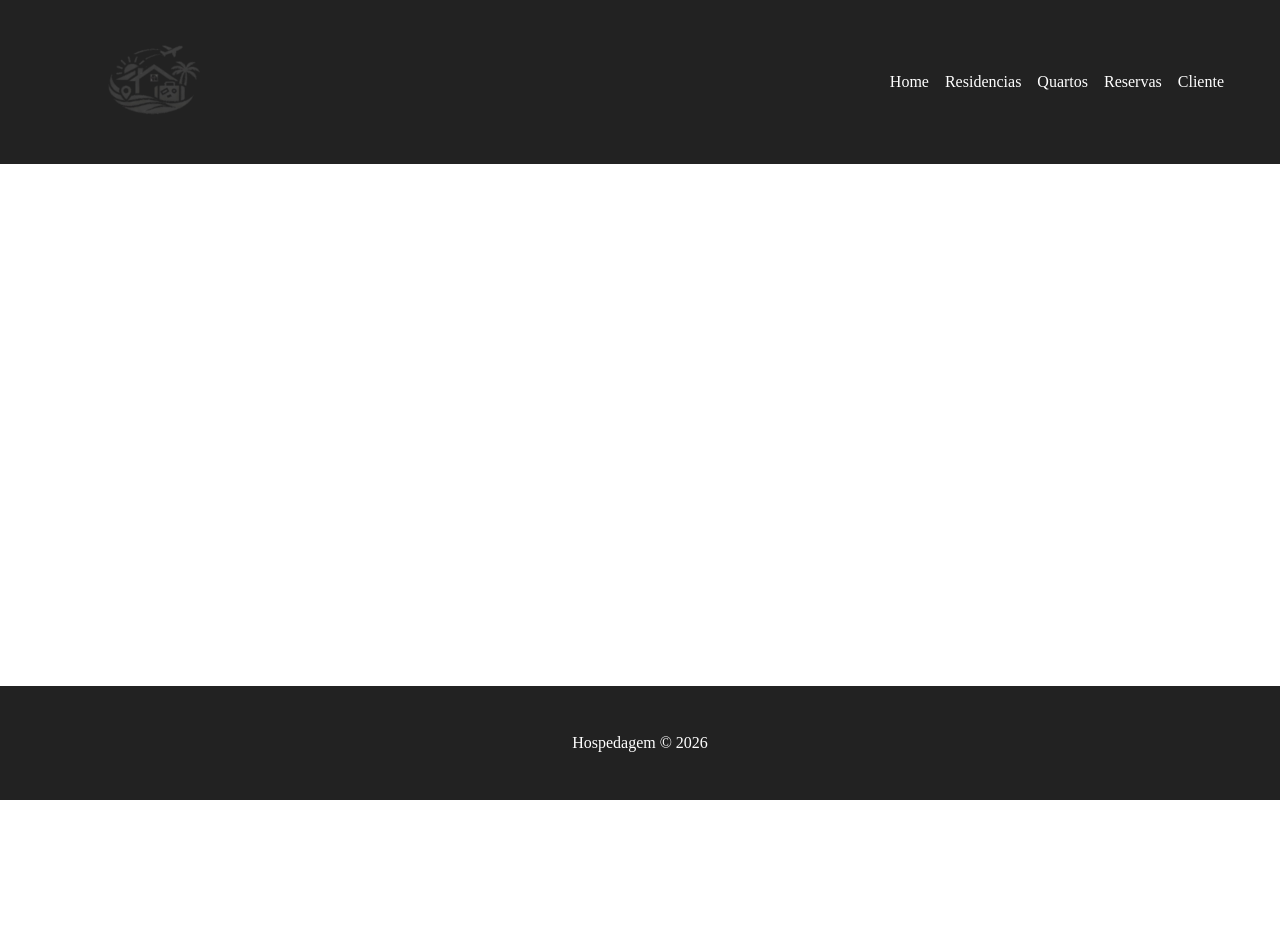
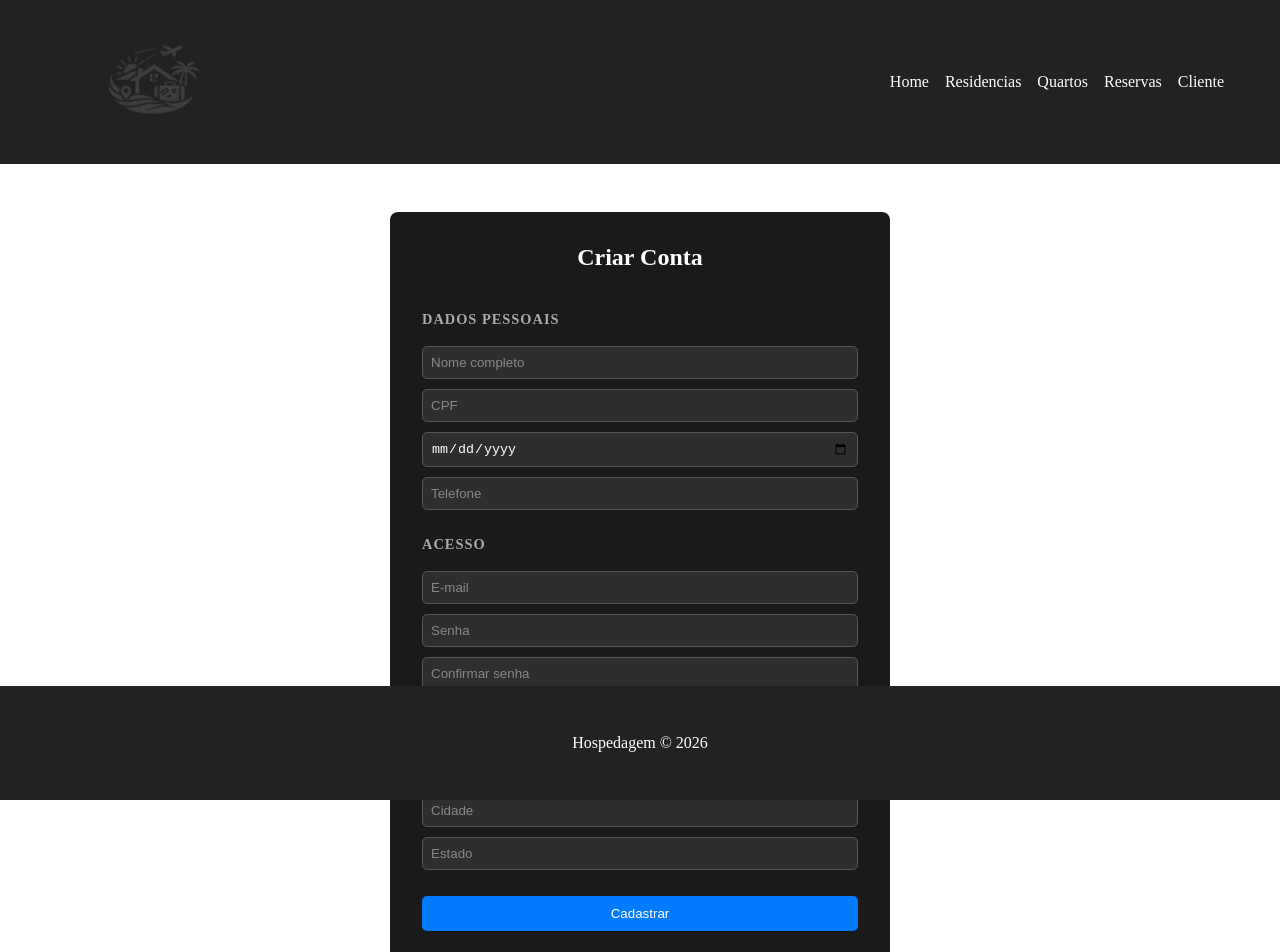
Before and after one commit to Programacao-Modular-PUC/trabalho-pratico-tphospedagem, a React (Vite) app in the folder vite-project/: page /criar-cliente in a window 1280 px wide. Shown: the top 952 px of the page. Before the commit the page ends 800 px from the top, so only its background shows below. Built offline with nearby package versions, Linux system fonts and the light colour scheme.

Commit message:
criação de tela de login e cadastro de cliente

```diff
--- a/vite-project/src/App.jsx
+++ b/vite-project/src/App.jsx
@@ -4,6 +4,8 @@ import Residencias from './assets/components/pages/Residencias.jsx'
 import Quartos from './assets/components/pages/Quartos.jsx'
 import Cliente from './assets/components/pages/Cliente.jsx'
 import Reserva from './assets/components/pages/Reserva.jsx'
+import Login from './assets/components/pages/Login.jsx'
+import CriarCliente from './assets/components/pages/CriarCliente.jsx'
 
 import Container from './assets/components/layout/Container.jsx'
 import Navbar from './assets/components/layout/Navbar.jsx'
@@ -18,7 +20,7 @@ function App() {
 
       <Navbar />
 
-    <Container customClass="min-height">
+    <Container customClass="min_height">
       <Routes>
 
         <Route path="/" element={<Home/>} />
@@ -27,6 +29,8 @@ function App() {
         <Route path="/clientes" element={<Cliente />} />
         <Route path="/reserva" element={<Reserva />} />
         <Route path="/quartos/:id" element={<Quartos />} />
+        <Route path="/login" element={<Login />} />
+        <Route path="/criar-cliente" element={<CriarCliente />} />
     </Routes>
 
   </Container>
--- a/vite-project/src/assets/components/layout/Navbar.jsx
+++ b/vite-project/src/assets/components/layout/Navbar.jsx
@@ -26,7 +26,7 @@ function Navbar(){
                 <Link to="/reserva">Reservas</Link>
             </li>
             <li className={styles.item}>
-                <Link to="/clientes">Cliente</Link>
+                <Link to="/login">Cliente</Link>
             </li>
 
         </ul>
--- /dev/null
+++ b/vite-project/src/assets/components/pages/CriarCliente.css
@@ -0,0 +1,53 @@
+.criar-container {
+  max-width: 500px;
+  margin: 3rem auto;
+  padding: 2rem;
+  background-color: #1a1a1a;
+  border-radius: 8px;
+}
+
+.criar-container h2 {
+  text-align: center;
+  color: white;
+  margin-bottom: 1.5rem;
+}
+
+.criar-container h3 {
+  color: #aaa;
+  margin: 1rem 0 0.5rem;
+  font-size: 0.9rem;
+  text-transform: uppercase;
+  letter-spacing: 1px;
+}
+
+.criar-form {
+  display: flex;
+  flex-direction: column;
+  gap: 10px;
+}
+
+.criar-form input {
+  padding: 8px;
+  border-radius: 5px;
+  border: 1px solid #555;
+  background-color: #2e2e2e;
+  color: white;
+}
+
+.criar-form input::placeholder {
+  color: #888;
+}
+
+.criar-form button {
+  margin-top: 1rem;
+  padding: 10px;
+  background-color: #007bff;
+  color: white;
+  border: none;
+  border-radius: 5px;
+  cursor: pointer;
+}
+
+.criar-form button:hover {
+  background-color: #0056b3;
+}
--- /dev/null
+++ b/vite-project/src/assets/components/pages/CriarCliente.jsx
@@ -0,0 +1,35 @@
+import './CriarCliente.css';
+
+export default function CriarCliente() {
+  function handleSubmit(e) {
+    e.preventDefault();
+  }
+
+  return (
+    <div style={{width: '100%'}}>
+      <div className="criar-container">
+        <h2>Criar Conta</h2>
+        <form className="criar-form" onSubmit={handleSubmit}>
+
+          <h3>Dados Pessoais</h3>
+          <input type="text" placeholder="Nome completo" />
+          <input type="text" placeholder="CPF" />
+          <input type="date" placeholder="Data de nascimento" />
+          <input type="tel" placeholder="Telefone" />
+
+          <h3>Acesso</h3>
+          <input type="email" placeholder="E-mail" />
+          <input type="password" placeholder="Senha" />
+          <input type="password" placeholder="Confirmar senha" />
+
+          <h3>Endereço</h3>
+          <input type="text" placeholder="CEP" />
+          <input type="text" placeholder="Cidade" />
+          <input type="text" placeholder="Estado" />
+
+          <button type="submit">Cadastrar</button>
+        </form>
+      </div>
+    </div>
+  );
+}
--- /dev/null
+++ b/vite-project/src/assets/components/pages/Login.css
@@ -0,0 +1,64 @@
+.login-container {
+  max-width: 400px;
+  margin: 3rem auto;
+  padding: 2rem;
+  background-color: #1a1a1a;
+  border-radius: 8px;
+}
+
+.login-container h2 {
+  text-align: center;
+  color: white;
+  margin-bottom: 1.5rem;
+}
+
+.login-form {
+  display: flex;
+  flex-direction: column;
+  gap: 10px;
+}
+
+.login-form input {
+  padding: 8px;
+  border-radius: 5px;
+  border: 1px solid #555;
+  background-color: #2e2e2e;
+  color: white;
+}
+
+.login-form button[type="submit"] {
+  margin-top: 10px;
+  padding: 10px;
+  background-color: #007bff;
+  color: white;
+  border: none;
+  border-radius: 5px;
+  cursor: pointer;
+}
+
+.login-form button[type="submit"]:hover {
+  background-color: #0056b3;
+}
+
+.login-container p {
+  text-align: center;
+  color: #aaa;
+  margin-top: 1rem;
+}
+
+.login-container .btn-criar {
+  display: block;
+  width: 100%;
+  margin-top: 0.5rem;
+  padding: 10px;
+  background-color: transparent;
+  color: #007bff;
+  border: 1px solid #007bff;
+  border-radius: 5px;
+  cursor: pointer;
+}
+
+.login-container .btn-criar:hover {
+  background-color: #007bff;
+  color: white;
+}
--- /dev/null
+++ b/vite-project/src/assets/components/pages/Login.jsx
@@ -0,0 +1,27 @@
+import { useNavigate } from 'react-router-dom';
+import './Login.css';
+
+export default function Login() {
+  const navigate = useNavigate();
+
+  function handleLogin(e) {
+    e.preventDefault();
+  }
+
+  return (
+    <div style={{width: '100%'}}>
+      <div className="login-container">
+        <h2>Login</h2>
+        <form className="login-form" onSubmit={handleLogin}>
+          <input type="email" placeholder="E-mail" />
+          <input type="password" placeholder="Senha" />
+          <button type="submit">Entrar</button>
+        </form>
+        <p>Não tem conta?</p>
+        <button className="btn-criar" onClick={() => navigate('/criar-cliente')}>
+          Criar conta
+        </button>
+      </div>
+    </div>
+  );
+}
```
